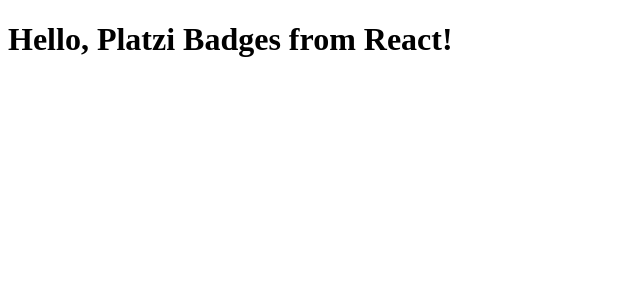
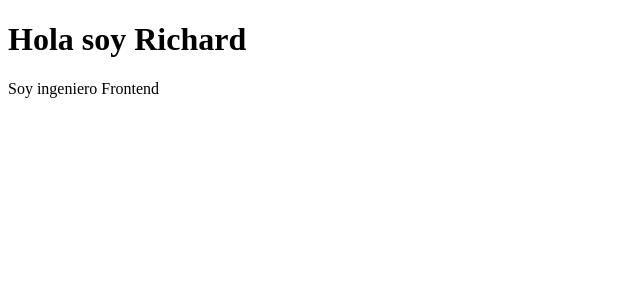
Before and after one commit to renatojobal/platzi_badges_curso, a React (Create React App) app: page / in a window 1280 px wide. Shown: the top 300 px of the page, without its empty margins (0-640 px from the left). Built offline with nearby package versions, Linux system fonts and the light colour scheme.

Commit message:
Aprendiendo que es JSX y porque es mejor

```diff
--- a/src/index.js
+++ b/src/index.js
@@ -1,17 +1,45 @@
-// const element = document.createElement('h1');
-// element.innerText = 'Hellow, PLatzi Badges!';
+import React from "react";
+import ReactDOM from "react-dom";
 
-// const container = document.getElementById('app');
+// const element = <h1>Hello, Platzi Badges from React!</h1>; // JSX
 
-// container.appendChild(element);
+// const element = React.createElement(elemento, Atributo o props, Hijos);
+//const element = React.createElement('a', { href: 'https://platzi.com'}, 'Ir a Platzi') // Con React, createElement
 
-import React from 'react';
-import ReactDOM from 'react-dom';
+const name = "Richard";
 
-const element = <h1>Hello, Platzi Badges from React!</h1>;
+//const element = React.createElement('h1', {}, `Hola soy ${name}`);
 
-const container = document.getElementById('app');
+// AHora con JSX
 
+const sum = () => 3 + 3;
+
+// const jsx = <h1>Hola soy, {__expresiones__}</h1>
+// const jsx = <h1>Hola soy, {0}</h1>
+
+const jsx = (
+  <div>
+    <h1>Hola soy Richard</h1>
+    <p>Soy ingeniero Frontend</p>
+  </div>
+);
+
+const element = React.createElement(
+    'div',
+    {},
+    React.createElement(
+        'h1',
+        {},
+        'Hola soy Richard'
+    ),
+    React.createElement(
+        'p',
+        {},
+        'Soy ingeniero De la web'
+    )
+);
+
+const container = document.getElementById("app");
 
 // ReactDOM.render(__que__, __donde__)
-ReactDOM.render(element, container);
+ReactDOM.render(jsx, container);
```
